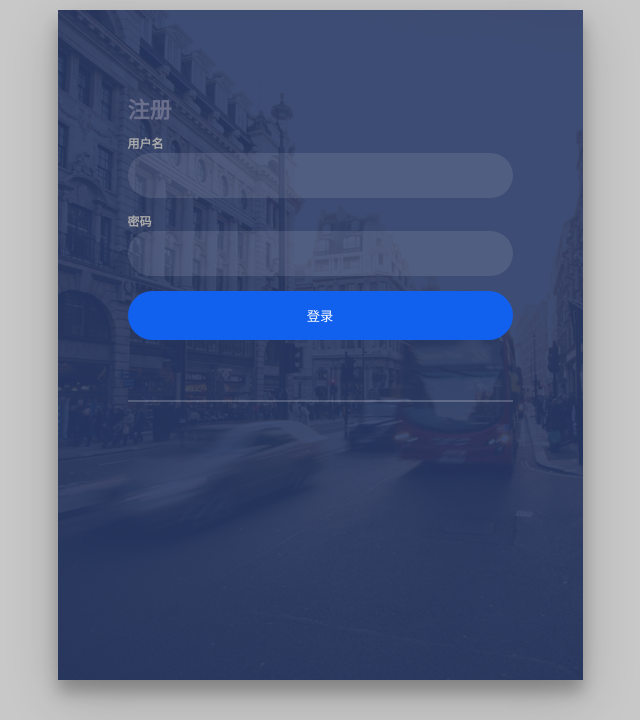
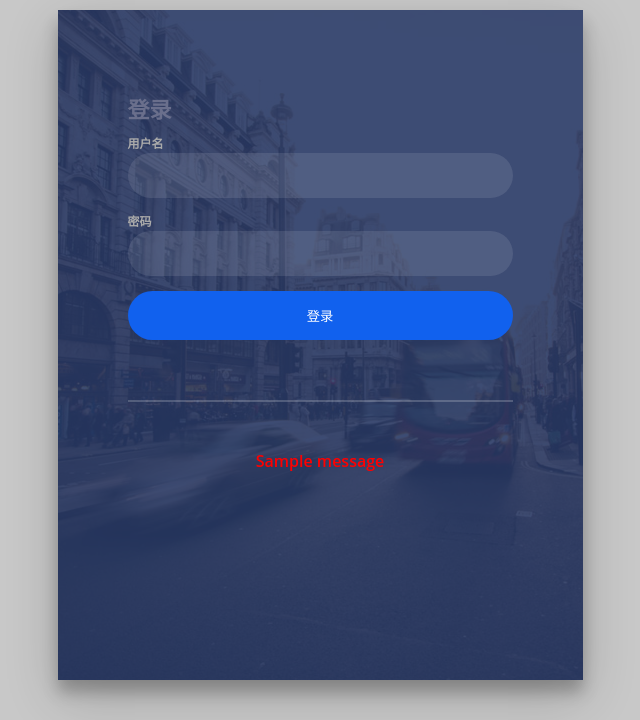
Before and after one commit to dadadaray/RentSystem, a Flask app: page /denglu in a window 1280 px wide. Shown: the top 720 px of the page, without its empty margins (320-960 px from the left). Run offline with Flask 2, Linux system fonts and the light colour scheme; tables that the repository leaves empty hold one stand-in row (values such as "Sample post"); one stand-in notice (Sample message) is shown.

Commit message:
添加消息闪现脚本

```diff
--- a/app/templates/login.html
+++ b/app/templates/login.html
@@ -4,7 +4,7 @@
 <meta charset="UTF-8">
 <meta http-equiv="X-UA-Compatible" content="IE=edge,chrome=1">
 <meta name="viewport" content="width=device-width, initial-scale=1.0">
-<title>用户登陆注册</title>
+<title>用户登陆</title>
 
 <link rel="stylesheet" type="text/css" href="static/css/styles.css">
 
@@ -13,21 +13,29 @@
 <div class="jq22-container" style="padding-top:10px">
 	<div class="login-wrap">
 		<div class="login-html">
-			<input id="tab-2" type="radio" name="tab" class="sign-up"><label for="tab-2" class="tab">注册</label>
-			<div class="login-form">
+			<input id="tab-2" type="radio" name="tab" class="sign-up"><label for="tab-2" class="tab">登录</label>
+            <form action="/login" method="post">
+            <div class="login-form">
 					<div class="group">
 						<label for="user" class="label">用户名</label>
-						<input id="user" type="text" class="input">
+						<input id="user" type="text" class="input" name="username">
 					</div>
 					<div class="group">
 						<label for="pass" class="label">密码</label>
-						<input id="pass" type="password" class="input" data-type="password">
+						<input id="pass" type="password" name="password" class="input" data-type="password">
 					</div>
+
 					<div class="group">
 						<input type="submit" class="button" value="登录">
 					</div>
 					<div class="hr"></div>
+					<center style="color:red">
+					{% for message in get_flashed_messages() %}
+						{{ message }}
+					{% endfor %}
+					</center>
 				</div>
+            </form>
 			</div>
 		</div>
 	</div>
```
